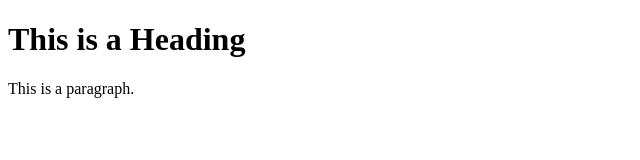
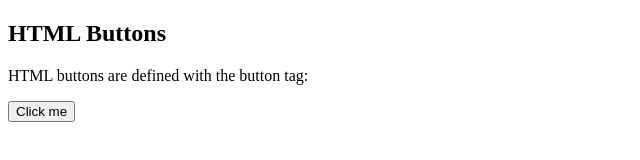
Before and after one commit to ggonzalez6196/ggonzlez6196.github.io, a plain HTML site: page index.html in a window 1280 px wide. Shown: the whole page, without its empty margins (0-640 px from the left). Drawn offline with Linux system fonts and the light colour scheme.

Commit message:
Add files via upload

```diff
--- a/index.html
+++ b/index.html
@@ -1,12 +1,11 @@
 <!DOCTYPE html>
 <html>
-<head>
-<title>Page Title</title>
-</head>
 <body>
 
-<h1>This is a Heading</h1>
-<p>This is a paragraph.</p>
+<h2>HTML Buttons</h2>
+<p>HTML buttons are defined with the button tag:</p>
+
+<button>Click me</button>
 
 </body>
 </html>
```
